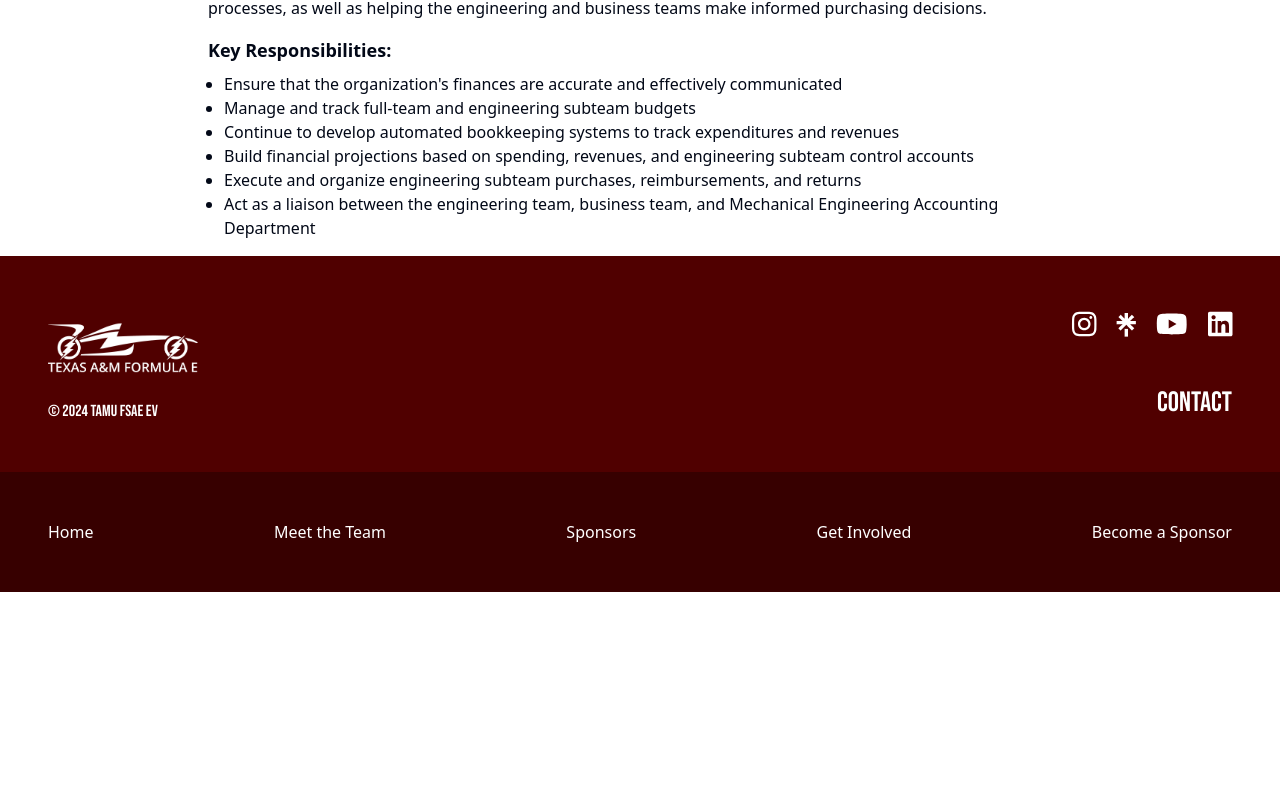
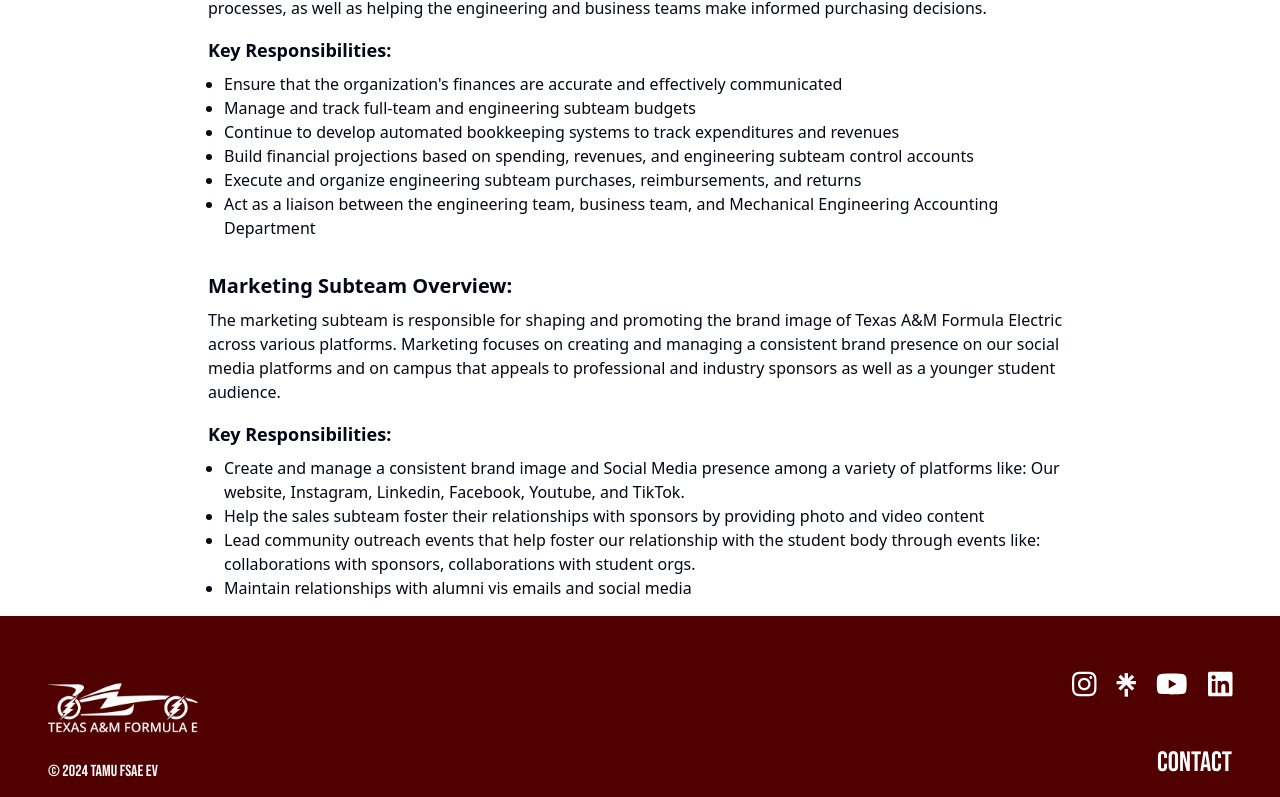
Before and after one commit to tamu-formula-cs/FSAE-EV-Site, a React (Vite) app: page /get-involved/business-more-info in a window 1280 px wide. Shown: the part 878-1675 px from the top of the page. Before the commit the page ends 1470 px from the top, so only its background shows below. Built offline with nearby package versions, Linux system fonts and the light colour scheme.

Commit message:
adding marketing team description

```diff
--- a/src/pages/get_involved/business_more_info.jsx
+++ b/src/pages/get_involved/business_more_info.jsx
@@ -41,7 +41,7 @@ const BusinessMoreInfo = () => {
                     </ul>
                 </div>
 
-                <div>
+                <div className="mb-8">
                     <h2 className="text-xl font-bold mb-2">Finance Subteam Overview:</h2>
                     <p className="mb-4">
                         The Finance subteam is responsible for maintaining Texas A&M Formula Electric’s fiscal responsibility and financial processes, as well as helping the engineering and business teams make informed purchasing decisions.
@@ -56,7 +56,23 @@ const BusinessMoreInfo = () => {
                         <li>Act as a liaison between the engineering team, business team, and Mechanical Engineering Accounting Department</li>
                     </ul>
                 </div>
+
+                <div>
+                    <h2 className="text-xl font-bold mb-2">Marketing Subteam Overview:</h2>
+                    <p className="mb-4">
+                        The marketing subteam is responsible for shaping and promoting the brand image of Texas A&M Formula Electric across various platforms. Marketing focuses on creating and managing a consistent brand presence on our social media platforms and on campus that appeals to professional and industry sponsors as well as a younger student audience.
+                    </p>
+                    <h3 className="text-lg font-bold mb-2">Key Responsibilities:</h3>
+                    <ul className="list-disc pl-4">
+                        <li>Create and manage a consistent brand image and Social Media presence among a variety of platforms like: Our website, Instagram, Linkedin, Facebook, Youtube, and TikTok.</li>
+                        <li>Help the sales subteam foster their relationships with sponsors by providing photo and video content</li>
+                        <li>Lead community outreach events that help foster our relationship with the student body through events like: collaborations with sponsors, collaborations with student orgs.</li>
+                        <li>Maintain relationships with alumni vis emails and social media</li>
+                    </ul>
+                </div>
             </div>
+
+
             <Footer />
         </>
     );
--- a/src/pages/get_involved/get_involved.css
+++ b/src/pages/get_involved/get_involved.css
@@ -117,7 +117,7 @@
     padding: 10px;
     width: 100%;
     box-sizing: border-box;
-    border: solid;
+    border: solid #500000 1.5px;
 }
 
 .contact-form textarea {
--- a/src/pages/get_involved/get_involved.jsx
+++ b/src/pages/get_involved/get_involved.jsx
@@ -54,6 +54,7 @@ const GetInvolved = () => {
           <div className="subteam">
             <h2>Business:</h2>
             <p>Sales</p>
+            <p>Human Resources</p>
             <p>Marketing</p>
             <p>Finance</p>
             <Link to="/get-involved/business-more-info">
```
